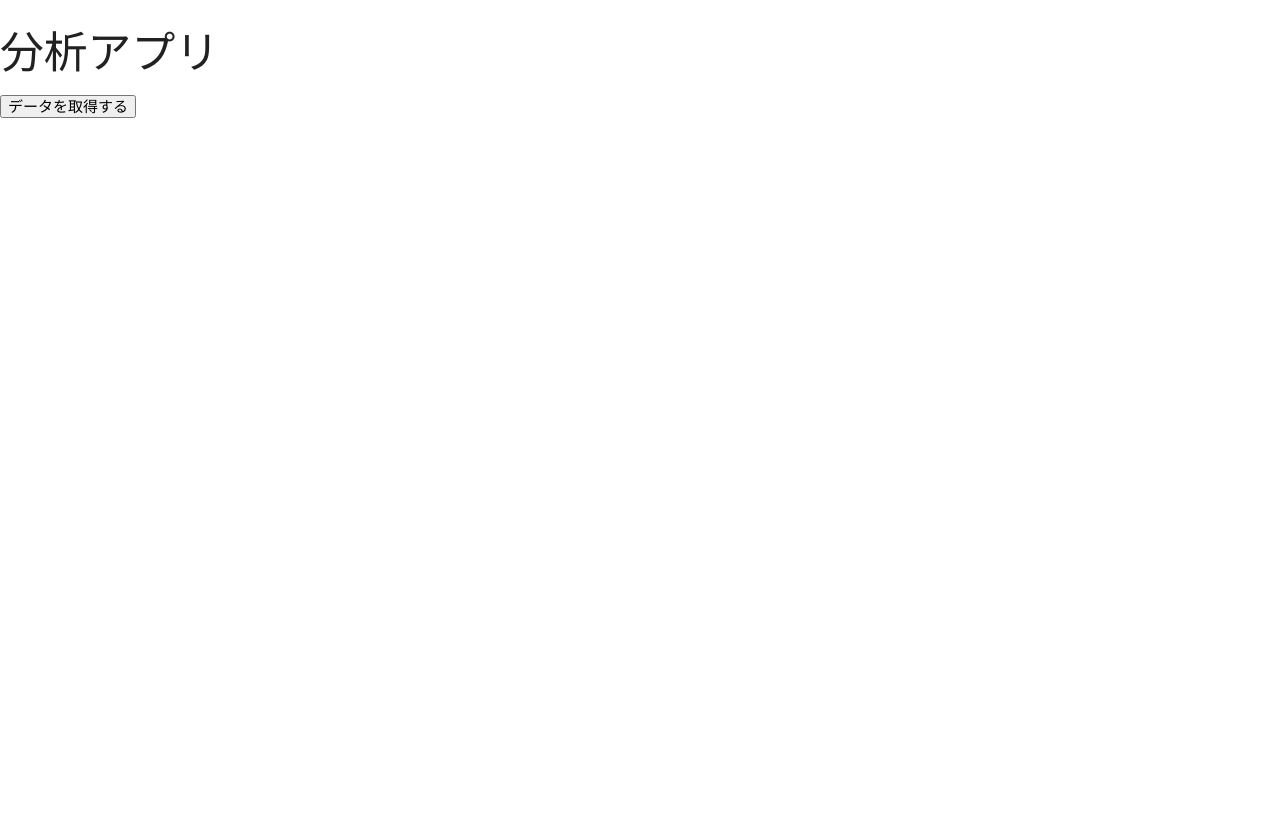
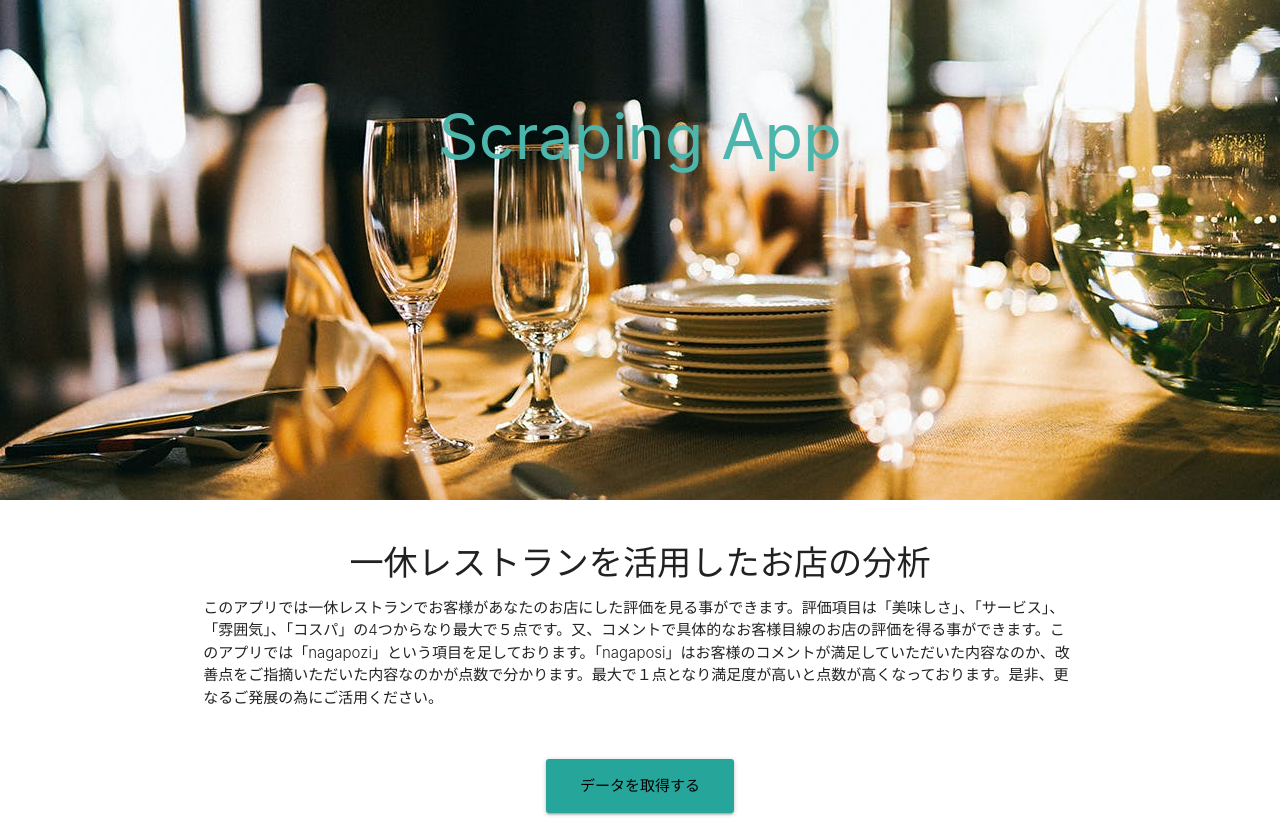
Before and after one commit to Nakano0921/negaposi_app, a Flask app: page / in a window 1280 px wide. Before the commit the page ends 118 px from the top, so only its background shows below. Run offline with Flask 2, Linux system fonts and the light colour scheme.

Commit message:
クライアント側を整えた#22

```diff
--- a/scraping/main.py
+++ b/scraping/main.py
@@ -98,7 +98,7 @@ def open_area(driver):
         button = driver.find_element_by_xpath(const.review_xpath)
         driver.implicitly_wait(2)
         button.click()
-        driver.implicitly_wait(2)
+        driver.implicitly_wait(3)
         button = driver.find_element_by_xpath(const.more_xpath)
         driver.implicitly_wait(2)
         button.click()
--- a/templates/top.html
+++ b/templates/top.html
@@ -1,8 +1,35 @@
 {% extends 'base.html' %}
 
 {% block body %}
-<h3>分析アプリ</h3>
-<form action="/display" method="POST">
-  <input type="submit" value="データを取得する">
-</form>
+<div id="index-banner" class="parallax-container">
+  <div class="section no-pad-bot">
+    <div class="container">
+      <br><br>
+      <h1 class="header center teal-text text-lighten-2">Scraping App</h1>
+      <br><br>
+    </div>
+  </div>
+  <div class="parallax">
+    <img src="/static/images/ikyu-restaurant-plus_tags01.jpg" alt="Unsplashed background img 1"
+      style="transform: translate3d(-50%, 201.989px, 0px); opacity: 1;">
+  </div>
+</div>
+<div class="container">
+  <div class="section">
+    <div class="row">
+      <div class="col s12 center">
+        <h3><i class="mdi-content-send brown-text"></i></h3>
+        <h4>一休レストランを活用したお店の分析</h4>
+        <p class="left-align light">
+          このアプリでは一休レストランでお客様があなたのお店にした評価を見る事ができます。評価項目は「美味しさ」、「サービス」、「雰囲気」、「コスパ」の4つからなり最大で５点です。又、コメントで具体的なお客様目線のお店の評価を得る事ができます。このアプリでは「nagapozi」という項目を足しております。「nagaposi」はお客様のコメントが満足していただいた内容なのか、改善点をご指摘いただいた内容なのかが点数で分かります。最大で１点となり満足度が高いと点数が高くなっております。是非、更なるご発展の為にご活用ください。
+        </p>
+      </div>
+    </div>
+  </div>
+</div>
+<div class="row center">
+  <form action="/display" method="POST">
+    <input type="submit" value="データを取得する" class="btn-large waves-effect waves-light teal lighten-1">
+  </form>
+</div>
 {% endblock %}
```
Also changed, not shown: static/images/ikyu-restaurant-plus_tags01.jpg (added).
